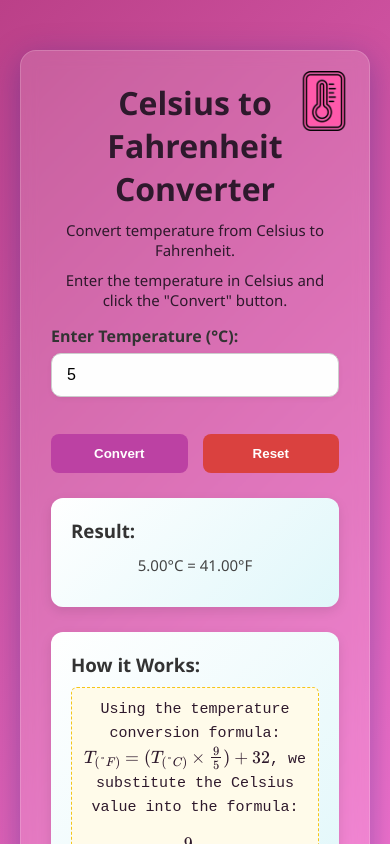
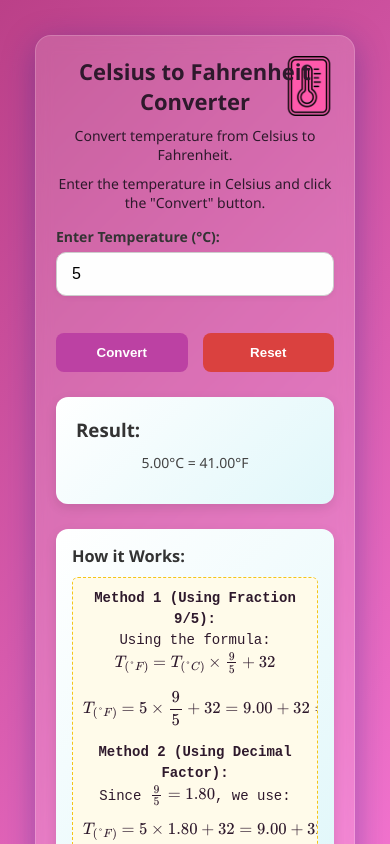
Before and after one commit to revou-fundamental-course/19-may-25-Fathir666, a plain HTML site: page index.html in a window 390 px wide. Both pictures are taken after typing "5" into the empty fields and a click on the button "Convert". Shown: the top 844 px of the page. Drawn offline with nearby package versions, Linux system fonts and the light colour scheme.

Commit message:
update all filles

```diff
--- a/css/style.css
+++ b/css/style.css
@@ -116,6 +116,7 @@ input[type="number"]:focus {
   animation: fadeIn 0.5s ease-in-out;
 }
 
+
 @keyframes fadeIn {
   from {
     opacity: 0;
@@ -136,7 +137,6 @@ input[type="number"]:focus {
   border: 1px dashed #f5c518;
 }
 
-
 .result h3,
 .how-it-works h3 {
   color: #333;
@@ -149,6 +149,37 @@ input[type="number"]:focus {
   line-height: 1.6;
 }
 
+@media (max-width: 600px) {
+  .how-it-works {
+    padding: 16px;
+    font-size: 14px;
+  }
+
+  #explanation {
+    font-size: 14px;
+    overflow-x: auto;
+    word-wrap: break-word;
+  }
+
+  #explanation p {
+    font-size: 14px;
+    line-height: 1.5;
+  }
+
+  .container {
+    padding: 20px;
+    margin: 15px;
+  }
+
+  h1 {
+    font-size: 22px;
+  }
+
+  p, label {
+    font-size: 14px;
+  }
+}
+
 footer {
   text-align: center;
   margin-top: 30px;
--- a/index.html
+++ b/index.html
@@ -48,6 +48,6 @@
   </div>
 
   <!-- Pastikan script ini ada di paling bawah sebelum </body> -->
-  <script src="js\script.js"></script>
+  <script src="js/script.js"></script>
 </body>
 </html>
--- a/js/script.js
+++ b/js/script.js
@@ -23,18 +23,30 @@ document.addEventListener("DOMContentLoaded", function () {
     }
 
     const fahrenheit = (celsius * 9 / 5) + 32;
+    const decimalFactor = (9 / 5).toFixed(2);
+    const step1 = (celsius * (9 / 5)).toFixed(2);
 
     outputResult.textContent = `${celsius.toFixed(2)}°C = ${fahrenheit.toFixed(2)}°F`;
 
     explanation.innerHTML = `
   <p>
-    Using the temperature conversion formula:
-    \\( T_{(°F)} = (T_{(°C)} \\times \\frac{9}{5}) + 32 \\),
-    we substitute the Celsius value into the formula:
+    <strong>Method 1 (Using Fraction 9/5):</strong><br />
+    Using the formula:
+    \\( T_{(°F)} = T_{(°C)} \\times \\frac{9}{5} + 32 \\)
   </p>
   <p>
     \\[
-      T_{(°F)} = ${celsius} \\times \\frac{9}{5} + 32 = ${fahrenheit.toFixed(2)}
+      T_{(°F)} = ${celsius} \\times \\frac{9}{5} + 32 = ${step1} + 32 = ${fahrenheit.toFixed(2)}
+    \\]
+  </p>
+
+  <p>
+    <strong>Method 2 (Using Decimal Factor):</strong><br />
+    Since \\( \\frac{9}{5} = ${decimalFactor} \\), we use:
+  </p>
+  <p>
+    \\[
+      T_{(°F)} = ${celsius} \\times ${decimalFactor} + 32 = ${step1} + 32 = ${fahrenheit.toFixed(2)}
     \\]
   </p>
 `;
```
